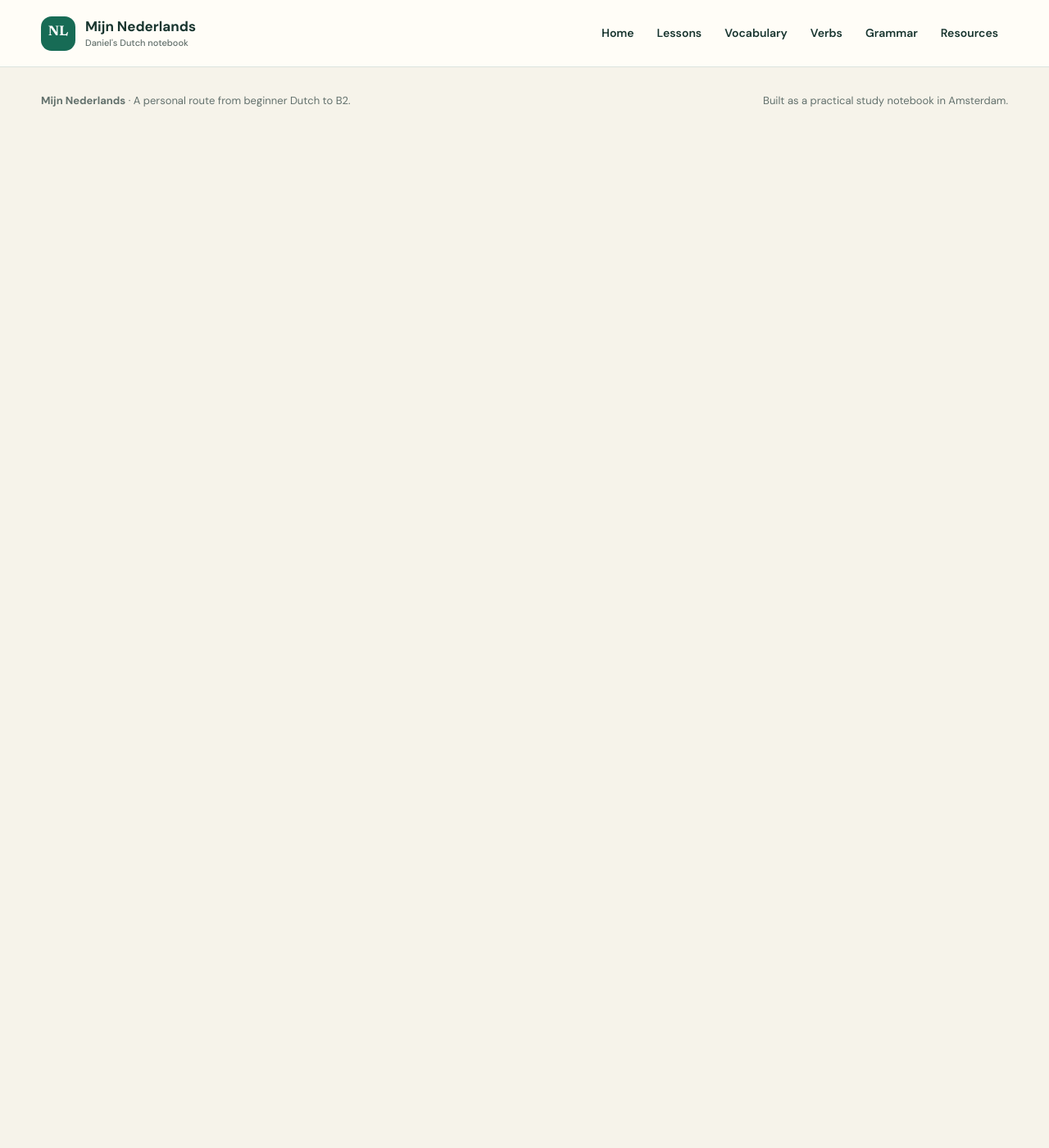
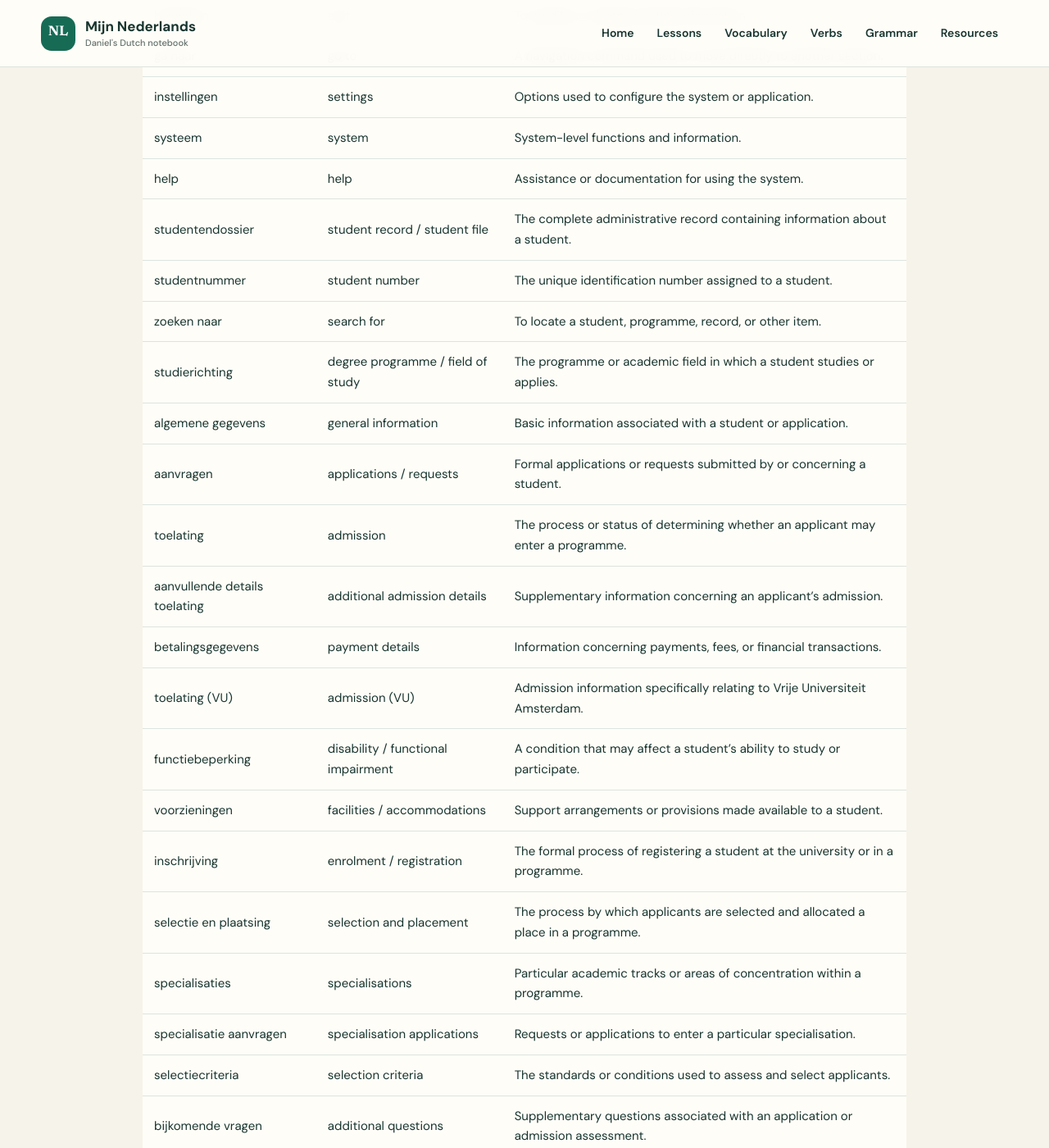
Before and after one commit to CGReposit/mijnNederlands, a Jekyll site: the page built from vocabulary.md, in a window 1280 px wide and 1400 px high, scrolled down 1175 px. Shown: the whole window at 82% size. Built offline with Jekyll 4.4.1, drawn with Linux system fonts in a browser that asks for light colours; before the commit the page ends 1339 px from its top, so only the background shows below that; some of the changed text lies outside the part shown.

Commit message:
Add university admissions vocabulary glossary

```diff
--- a/vocabulary.md
+++ b/vocabulary.md
@@ -18,6 +18,63 @@ title: Vocabulary
 | overstappen | to change trains | Je moet in Utrecht overstappen. |
 | vertraging | delay | De trein heeft vertraging. |
 | tevreden | satisfied | Ik ben tevreden met de buurt. |
+
+## University & admissions vocabulary
+These terms are especially useful for Dutch university administration and admissions work.
+
+| Dutch | English | Meaning / definition |
+|---|---|---|
+| student | student | A person enrolled in, or applying to, an educational institution. |
+| bewerken | edit | To modify or change existing information. |
+| ga naar | go to | A navigation command used to move directly to another section. |
+| instellingen | settings | Options used to configure the system or application. |
+| systeem | system | System-level functions and information. |
+| help | help | Assistance or documentation for using the system. |
+| studentendossier | student record / student file | The complete administrative record containing information about a student. |
+| studentnummer | student number | The unique identification number assigned to a student. |
+| zoeken naar | search for | To locate a student, programme, record, or other item. |
+| studierichting | degree programme / field of study | The programme or academic field in which a student studies or applies. |
+| algemene gegevens | general information | Basic information associated with a student or application. |
+| aanvragen | applications / requests | Formal applications or requests submitted by or concerning a student. |
+| toelating | admission | The process or status of determining whether an applicant may enter a programme. |
+| aanvullende details toelating | additional admission details | Supplementary information concerning an applicant's admission. |
+| betalingsgegevens | payment details | Information concerning payments, fees, or financial transactions. |
+| toelating (VU) | admission (VU) | Admission information specifically relating to Vrije Universiteit Amsterdam. |
+| functiebeperking | disability / functional impairment | A condition that may affect a student's ability to study or participate. |
+| voorzieningen | facilities / accommodations | Support arrangements or provisions made available to a student. |
+| inschrijving | enrolment / registration | The formal process of registering a student at the university or in a programme. |
+| selectie en plaatsing | selection and placement | The process by which applicants are selected and allocated a place in a programme. |
+| specialisaties | specialisations | Particular academic tracks or areas of concentration within a programme. |
+| specialisatie aanvragen | specialisation applications | Requests or applications to enter a particular specialisation. |
+| selectiecriteria | selection criteria | The standards or conditions used to assess and select applicants. |
+| bijkomende vragen | additional questions | Supplementary questions associated with an application or admission assessment. |
+| bijlagen | attachments | Documents or files attached to an application or record. |
+| premasterassessment | pre-master's assessment | An assessment used to determine eligibility or requirements for a pre-master's programme. |
+| controle toelaatbaar | admissibility check | Verification of whether an applicant meets the requirements to be considered admissible. |
+| rappels | reminders / follow-ups | Notices sent to remind someone to take an outstanding action. |
+| tonen | show / display | To display the selected item or document. |
+| import | import | To bring data or a document into the system. |
+| verwijderen | delete / remove | To remove an item, record, or attachment. |
+| omhangen | reassign / transfer | In administrative software, to move or reassign an item to another record or category. |
+| verificatie | verification | The process of checking that information or documents are correct or authentic. |
+| goedkeuren | approve | To formally accept or confirm something as satisfactory. |
+| communicatie | communication | Functions used for correspondence relating to the student or application. |
+| genereer PDF | generate PDF | To create a PDF document from information in the system. |
+| goedgekeurd | approved | Indicates that a document or item has been accepted. |
+| documenttype omschrijving | document type description | A description of the category or type of document. |
+| bestandsnaam | file name | The name under which an electronic file is stored. |
+| inleesdatum | import date / date received | The date on which a document was read or imported into the system. |
+| opmerking | remark / comment | An additional note or comment. |
+| studieomschrijving | programme description | The description or name of a programme of study. |
+| verzenddatum | dispatch / sent date | The date on which something was sent. |
+| documentidentificatie | document identification | A unique identifier assigned to a document in the system. |
+| documenttype | document type | The category assigned to a particular document. |
+| toelaatbaar | admissible / eligible for admission | Meeting the requirements to be considered for or granted admission. |
+| aanvullend | supplementary / additional | Added to something in order to complete or expand it. |
+| bijkomend | additional / extra | Something extra that comes in addition to what is already present. |
+
+> **Useful distinction:** *aanvraag* = application, *toelaatbaar* = admissible, *toelating* = admission, and *inschrijving* = enrolment. These are related stages, but they are not interchangeable.
+
 ## A five-minute drill
 1. Pick five words from one theme.
 2. Say each word with its article where relevant: *de trein*, *het dorp*.
```
